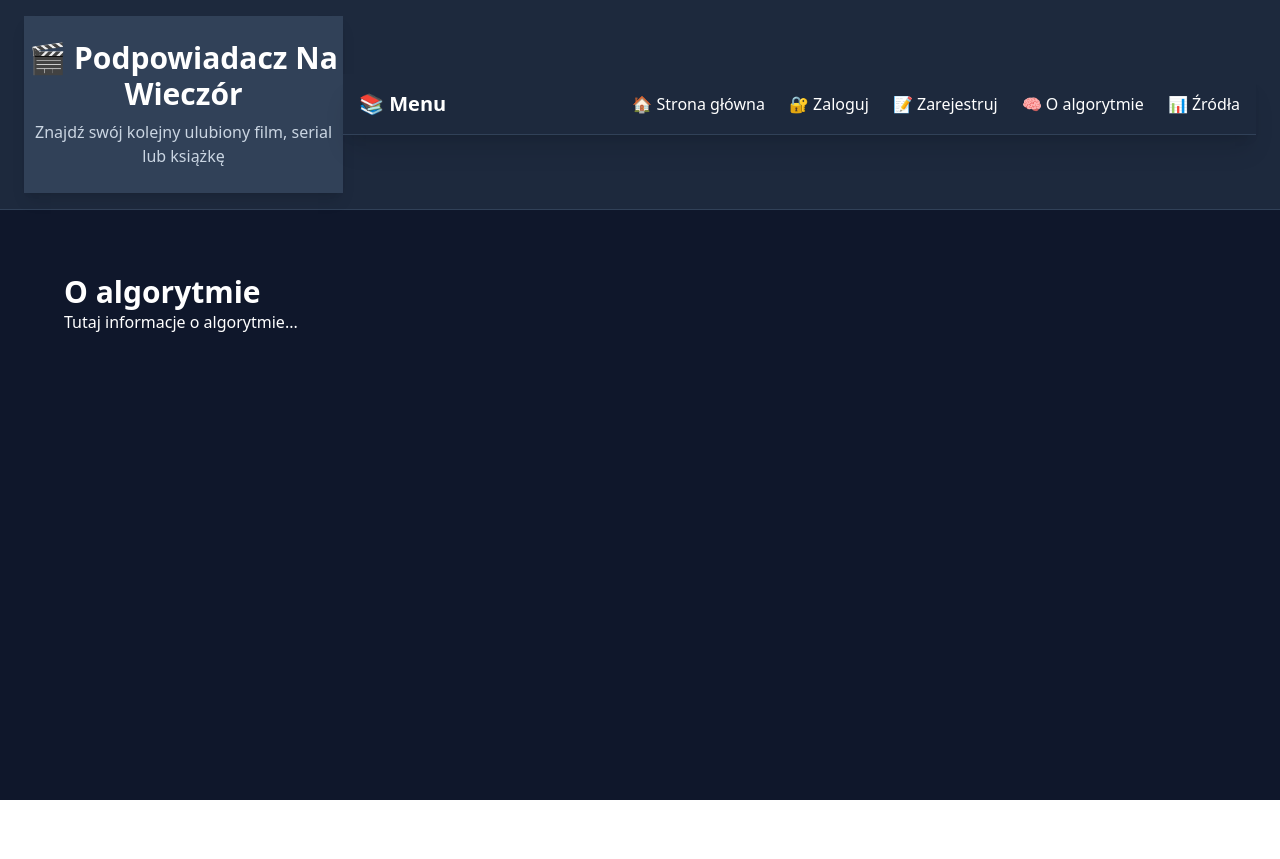
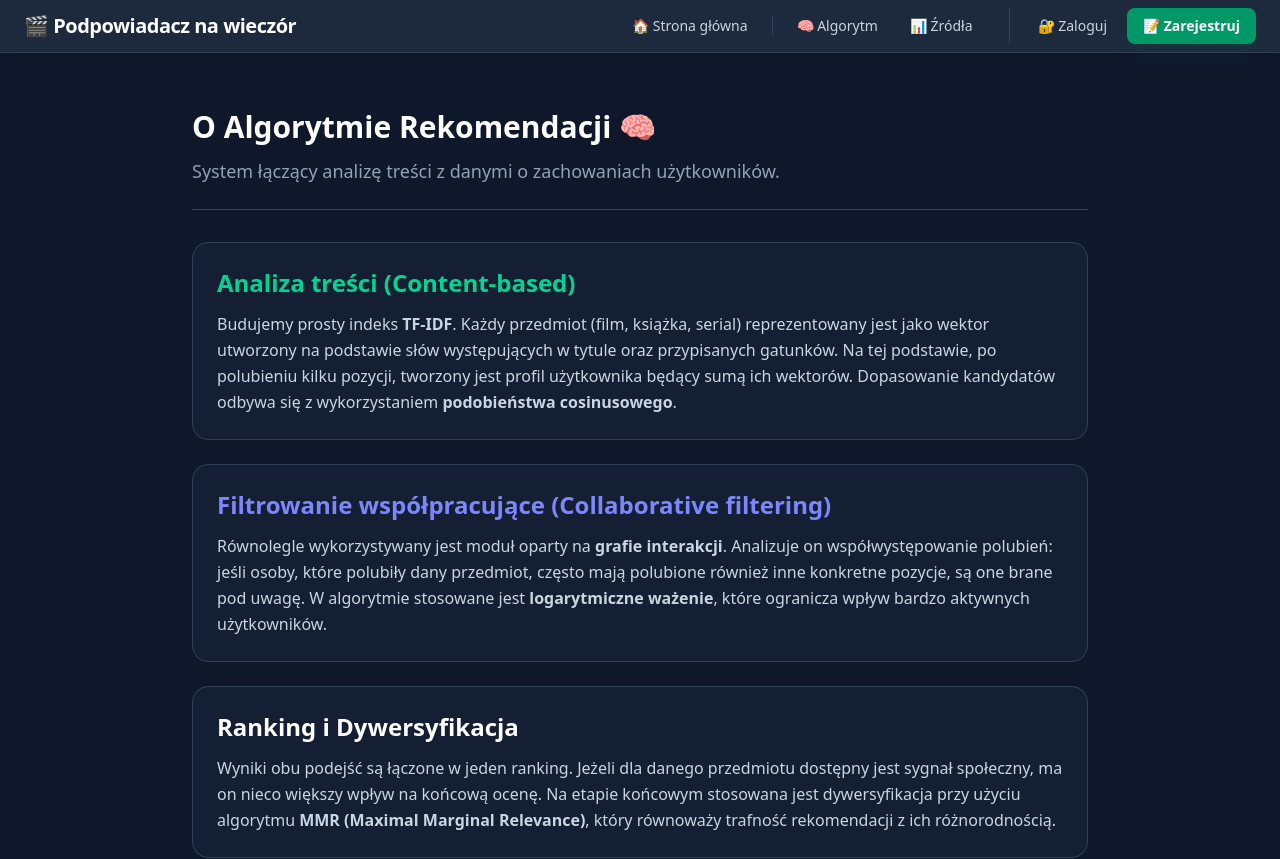
Before and after one commit to sadsonkeenolee/IO_projekt, a React (Vite) app: page /about in a window 1280 px wide. Shown: the top 859 px of the page. Before the commit the page ends 800 px from the top, so only its background shows below. Built offline with nearby package versions, Linux system fonts and the light colour scheme.

Commit message:
about section, header adjusted

```diff
--- a/src/App.jsx
+++ b/src/App.jsx
@@ -20,7 +20,7 @@ function App() {
     <BrowserRouter>
       <div className="flex flex-col min-h-screen bg-slate-900 text-white">
 
-        <header className="flex items-center justify-between bg-slate-800 border-b border-slate-700 px-6 py-4">
+        <header className="flex items-center justify-between bg-slate-800 border-b border-slate-700 px-6 py-2 shadow-md">
           <Header />
           <Navbar isLoggedIn={isLoggedIn} />
         </header>
--- a/src/components/Header.jsx
+++ b/src/components/Header.jsx
@@ -1,12 +1,9 @@
 export default function Header() {
   return (
-    <header className="bg-slate-700 text-white py-6 shadow-lg border-b border-slate-700">
-      <div className="text-center">
-        <h1 className="text-3xl font-extrabold">🎬 Podpowiadacz Na Wieczór</h1>
-        <p className="text-slate-300 mt-2">
-          Znajdź swój kolejny ulubiony film, serial lub książkę
-        </p>
-      </div>
-    </header>
+    <div className="flex flex-col items-start">
+      <h1 className="text-xl font-extrabold tracking-tight text-white">
+        🎬 Podpowiadacz na wieczór
+      </h1>
+    </div>
   );
 }
--- a/src/components/Navbar.jsx
+++ b/src/components/Navbar.jsx
@@ -2,33 +2,68 @@ import { Link } from "react-router-dom";
 import Logout from "./Logout";
 
 export default function Navbar({ isLoggedIn }) {
+  // Wspólny styl dla standardowych linków (żeby nie powtarzać kodu)
+  const linkStyle = "flex items-center gap-2 px-3 py-2 rounded-lg text-sm font-medium text-slate-300 hover:text-white hover:bg-slate-800 transition-all";
+
   return (
-    <aside className="w-full bg-slate-800 p-4 shadow-xl border-b border-slate-700 flex items-center justify-between">
+    <nav className="flex items-center gap-2">
 
-      <h2 className="text-xl font-bold mr-8">📚 Menu</h2>
+      {/* 1. Strona główna zawsze widoczna */}
+      <Link to="/" className={linkStyle}>
+        🏠 Strona główna
+      </Link>
 
-      <nav className="flex space-x-6 items-center">
-        <Link to="/" className="hover:text-blue-400">🏠 Strona główna</Link>
+      {/* Pionowa kreska oddzielająca Home od reszty */}
+      <div className="h-5 w-px bg-slate-700 mx-1"></div>
 
       {isLoggedIn ? (
-          // KOLEJNOŚĆ DLA ZALOGOWANEGO: Polubione, Szczegóły, Algorytm, Źródła, Wyloguj
+        // --- WERSJA DLA ZALOGOWANEGO ---
         <>
-            <Link to="/favorites" className="hover:text-blue-400">❤️ Polubione</Link>
-            <Link to="/account" className="hover:text-blue-400">👤 Szczegóły konta</Link>
-            <Link to="/about" className="hover:text-blue-400">🧠 O algorytmie</Link>
-            <Link to="/sources" className="hover:text-blue-400">📊 Źródła</Link>
+          <Link to="/favorites" className={linkStyle}>
+            ❤️ Polubione
+          </Link>
+          <Link to="/account" className={linkStyle}>
+            👤 Konto
+          </Link>
+          <Link to="/about" className={linkStyle}>
+            🧠 Algorytm
+          </Link>
+          <Link to="/sources" className={linkStyle}>
+            📊 Źródła
+          </Link>
+
+          {/* Logout jako przycisk, oddzielony marginesem */}
+          <div className="ml-2 pl-2 border-l border-slate-700">
              <Logout />
+          </div>
         </>
       ) : (
-          // KOLEJNOŚĆ DLA GOŚCIA: Zaloguj, Zarejestruj, Algorytm, Źródła
+        // --- WERSJA DLA GOŚCIA ---
         <>
-            <Link to="/login" className="hover:text-blue-400">🔐 Zaloguj</Link>
-            <Link to="/register" className="hover:text-blue-400">📝 Zarejestruj</Link>
-            <Link to="/about" className="hover:text-blue-400">🧠 O algorytmie</Link>
-            <Link to="/sources" className="hover:text-blue-400">📊 Źródła</Link>
+          {/* Linki informacyjne */}
+          <Link to="/about" className={linkStyle}>
+            🧠 Algorytm
+          </Link>
+          <Link to="/sources" className={linkStyle}>
+            📊 Źródła
+          </Link>
+
+          {/* Sekcja logowania przesunięta nieco w prawo */}
+          <div className="flex items-center gap-2 ml-4 pl-4 border-l border-slate-700">
+            <Link to="/login" className={linkStyle}>
+              🔐 Zaloguj
+            </Link>
+
+            {/* Wyróżniony przycisk rejestracji */}
+            <Link
+              to="/register"
+              className="flex items-center gap-2 px-4 py-2 rounded-lg text-sm font-bold text-white bg-emerald-600 hover:bg-emerald-500 hover:scale-105 transition-all shadow-lg shadow-emerald-900/20"
+            >
+              📝 Zarejestruj
+            </Link>
+          </div>
         </>
       )}
     </nav>
-    </aside>
   );
 }
--- a/src/components/Suggestions.jsx
+++ b/src/components/Suggestions.jsx
@@ -1,6 +1,6 @@
 export default function Suggestions() {
   return (
-    <div>
+    <div className="mt-6 max-w-4xl mx-auto">
       <h2 className="text-2xl font-bold mb-6 text-center">Twoje podpowiedzi</h2>
 
       <div className="grid grid-cols-1 sm:grid-cols-2 lg:grid-cols-2 gap-6">
--- a/src/pages/About.jsx
+++ b/src/pages/About.jsx
@@ -1,8 +1,53 @@
 export default function About() {
   return (
-    <div className="p-10 text-white">
-      <h1 className="text-3xl font-bold">O algorytmie</h1>
-      <p>Tutaj informacje o algorytmie...</p>
+    <div className="bg-slate-900 text-slate-200 p-6 sm:p-8 flex flex-col items-center">
+      <div className="max-w-4xl w-full">
+
+        {/* Nagłówek - lekko mniejszy margines dolny */}
+        <header className="mb-8 border-b border-slate-700 pb-6">
+          <h1 className="text-3xl font-bold text-white mb-3">O Algorytmie Rekomendacji 🧠</h1>
+          <p className="text-lg text-slate-400 font-light">
+            System łączący analizę treści z danymi o zachowaniach użytkowników.
+          </p>
+        </header>
+
+        {/* Odstępy gap-6 zamiast gap-8 (trochę ciasnej) */}
+        <div className="grid gap-6">
+
+          {/* Sekcja 1: Content-Based */}
+          <section className="bg-slate-800/50 p-6 rounded-2xl border border-slate-700">
+            <h2 className="text-2xl font-semibold text-emerald-400 mb-3 flex items-center">
+              Analiza treści (Content-based)
+            </h2>
+            <p className="leading-relaxed text-slate-300">
+              Budujemy prosty indeks <strong>TF-IDF</strong>. Każdy przedmiot (film, książka, serial) reprezentowany jest jako wektor utworzony na podstawie słów występujących w tytule oraz przypisanych gatunków. Na tej podstawie, po polubieniu kilku pozycji, tworzony jest profil użytkownika będący sumą ich wektorów. Dopasowanie kandydatów odbywa się z wykorzystaniem <strong>podobieństwa cosinusowego</strong>.
+            </p>
+          </section>
+
+          {/* Sekcja 2: Collaborative Filtering */}
+          <section className="bg-slate-800/50 p-6 rounded-2xl border border-slate-700">
+            <h2 className="text-2xl font-semibold text-indigo-400 mb-3 flex items-center">
+              Filtrowanie współpracujące (Collaborative filtering)
+            </h2>
+            <p className="leading-relaxed text-slate-300">
+              Równolegle wykorzystywany jest moduł oparty na <strong>grafie interakcji</strong>. Analizuje on współwystępowanie polubień: jeśli osoby, które polubiły dany przedmiot, często mają polubione również inne konkretne pozycje, są one brane pod uwagę. W algorytmie stosowane jest <strong>logarytmiczne ważenie</strong>, które ogranicza wpływ bardzo aktywnych użytkowników.
+            </p>
+          </section>
+
+          {/* Sekcja 3: MMR i Ranking */}
+          <section className="bg-slate-800/50 p-6 rounded-2xl border border-slate-700">
+            <h2 className="text-2xl font-semibold text-white mb-3">Ranking i Dywersyfikacja</h2>
+            <p className="leading-relaxed text-slate-300">
+              Wyniki obu podejść są łączone w jeden ranking. Jeżeli dla danego przedmiotu dostępny jest sygnał społeczny, ma on nieco większy wpływ na końcową ocenę. Na etapie końcowym stosowana jest dywersyfikacja przy użyciu algorytmu <strong>MMR (Maximal Marginal Relevance)</strong>, który równoważy trafność rekomendacji z ich różnorodnością.
+            </p>
+          </section>
+
+          {/* Stopka */}
+          <footer className="mt-6 text-slate-500 text-sm italic text-center">
+            W sytuacji braku danych o użytkowniku, system zwraca listę najpopularniejszych przedmiotów.
+          </footer>
+        </div>
+      </div>
     </div>
   );
 }
```
Lines whose indentation alone changed are shown as unchanged.
